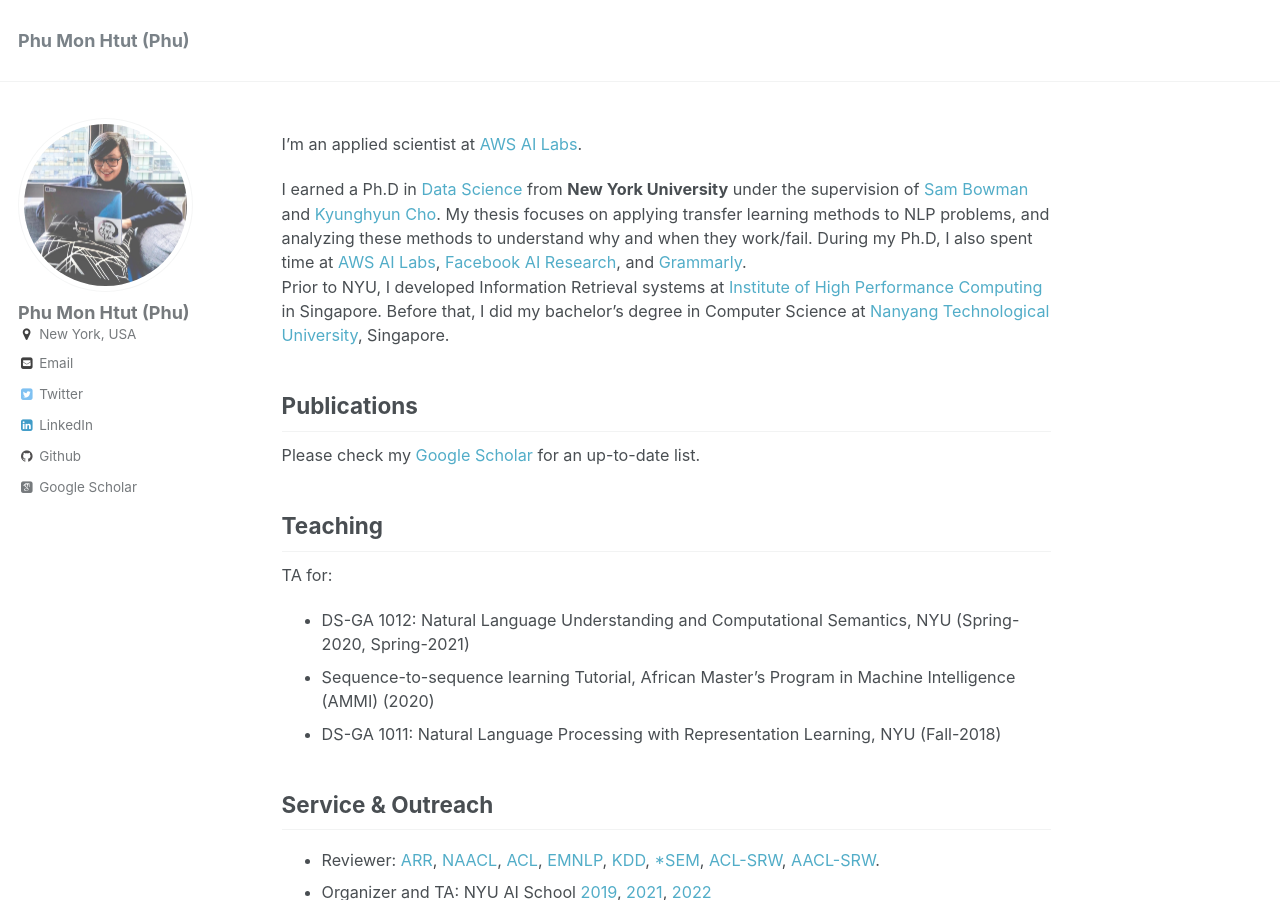
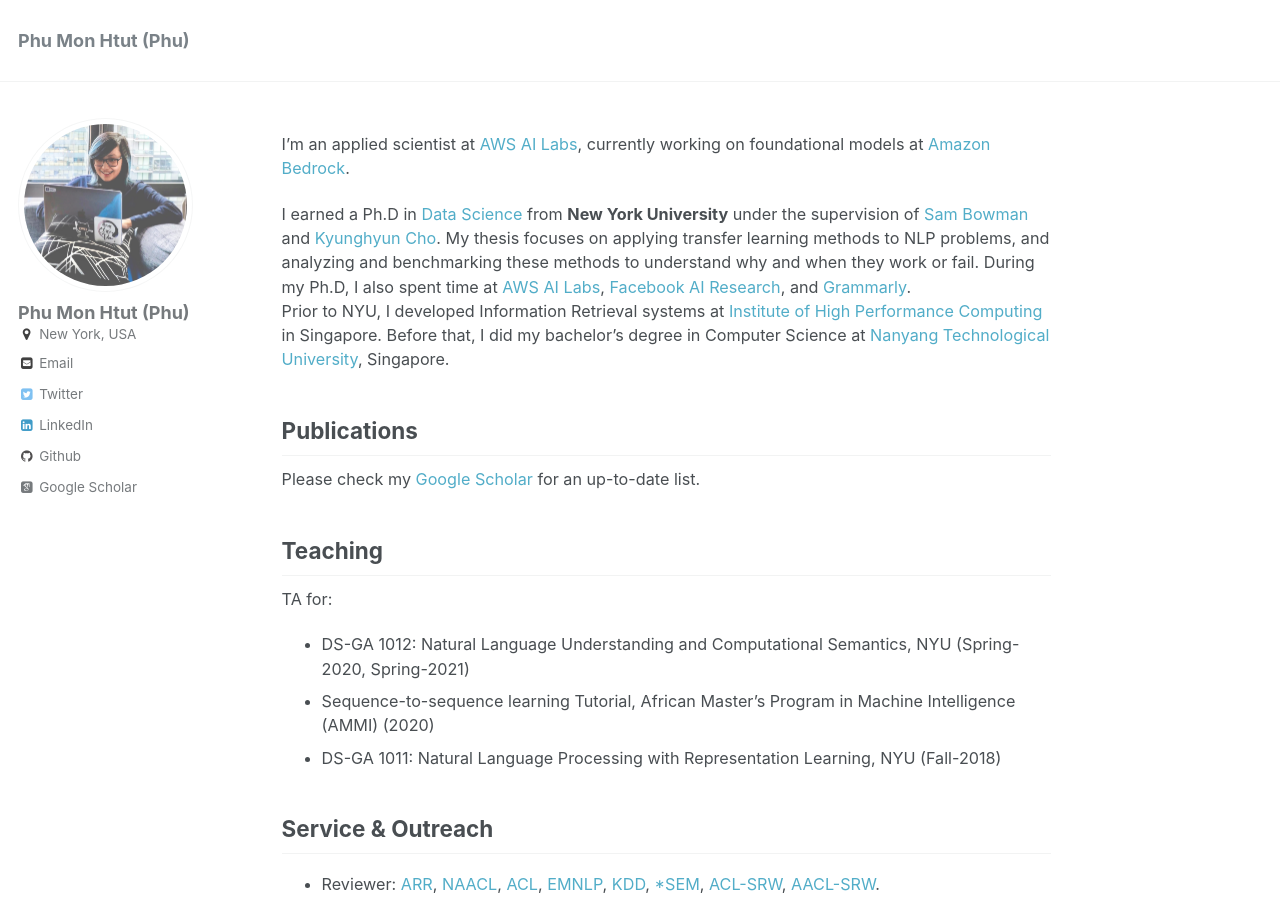
Before and after one commit to phu-pmh/phu-pmh.github.io, a Jekyll site: the page built from _pages/about.md, in a window 1280 px wide and 900 px high. Built offline with Jekyll 4.4.1, drawn with Linux system fonts in a browser that asks for light colours; some web fonts are replaced.

Commit message:
Update about.md

```diff
--- a/_pages/about.md
+++ b/_pages/about.md
@@ -8,9 +8,9 @@
   - /about.html
 ---
 
-I'm an applied scientist at [AWS AI Labs](https://www.amazon.science/).
+I'm an applied scientist at [AWS AI Labs](https://www.amazon.science/), currently working on foundational models at [Amazon Bedrock](https://aws.amazon.com/bedrock/).
 
-I earned a Ph.D in [Data Science](https://cds.nyu.edu/) from **New York University** under the supervision of [Sam Bowman](https://www.nyu.edu/projects/bowman/) and [Kyunghyun Cho](http://www.kyunghyuncho.me/). My thesis focuses on applying transfer learning methods to NLP problems, and analyzing these methods to understand why and when they work/fail. During my Ph.D, I also spent time at [AWS AI Labs](https://www.amazon.science/), [Facebook AI Research](https://ai.facebook.com/), and [Grammarly](https://www.grammarly.com/).
+I earned a Ph.D in [Data Science](https://cds.nyu.edu/) from **New York University** under the supervision of [Sam Bowman](https://www.nyu.edu/projects/bowman/) and [Kyunghyun Cho](http://www.kyunghyuncho.me/). My thesis focuses on applying transfer learning methods to NLP problems, and analyzing and benchmarking these methods to understand why and when they work or fail. During my Ph.D, I also spent time at [AWS AI Labs](https://www.amazon.science/), [Facebook AI Research](https://ai.facebook.com/), and [Grammarly](https://www.grammarly.com/).
 Prior to NYU, I developed Information Retrieval systems at [Institute of High Performance Computing](https://www.a-star.edu.sg/ihpc) in Singapore. Before that, I did my bachelor’s degree in Computer Science at [Nanyang Technological University](https://www.ntu.edu.sg/scse), Singapore.
 
 
```
